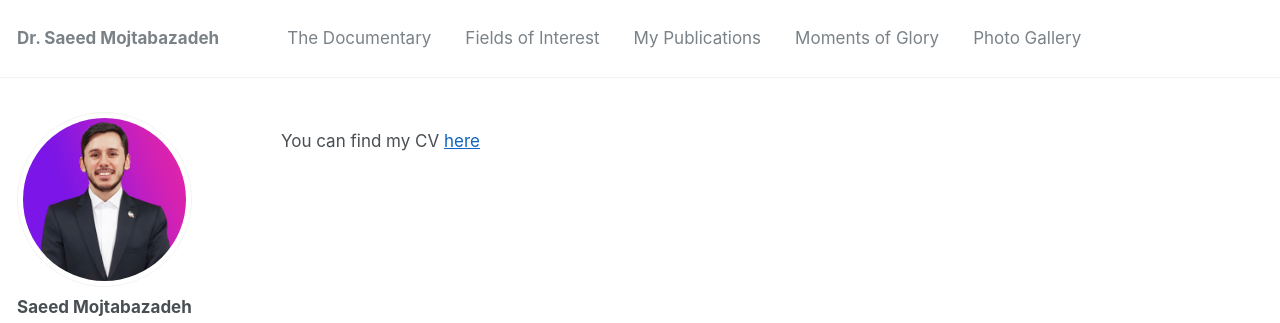
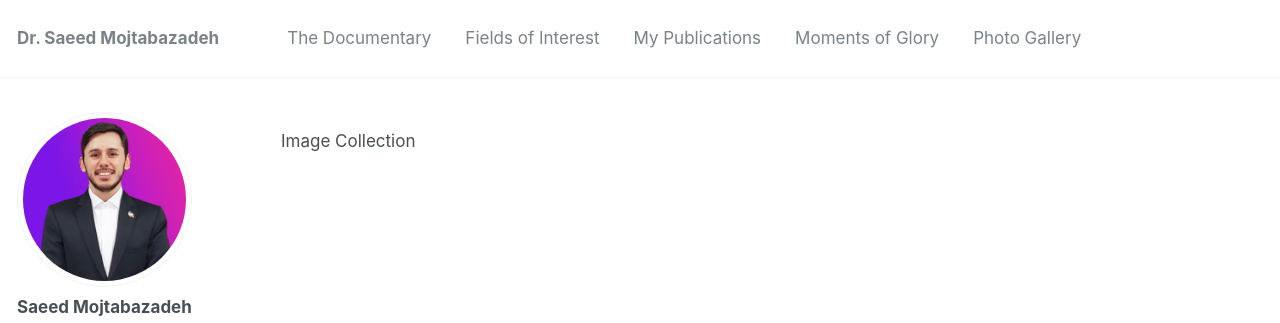
Before and after one commit to mojtabazadeh/mojtabazadeh.github.io, a Jekyll site: the page built from _pages/gallery.md, in a window 1280 px wide. Shown: the top 323 px of the page. Built offline with Jekyll 4.4.1, drawn with Linux system fonts in a browser that asks for light colours; some web fonts are replaced.

Commit message:
Update gallery.md

```diff
--- a/_pages/gallery.md
+++ b/_pages/gallery.md
@@ -1,8 +1,8 @@
 ---
 layout: archive
 title: ""
-permalink: /cv/
+permalink: /gallery/
 author_profile: true
 ---
 
-You can find my CV [here](https://drive.google.com/file/d/1R5J1BOPXpzUJVL_BYVfsnCTalwxZUgzl/view?usp=share_link)
+Image Collection
```
